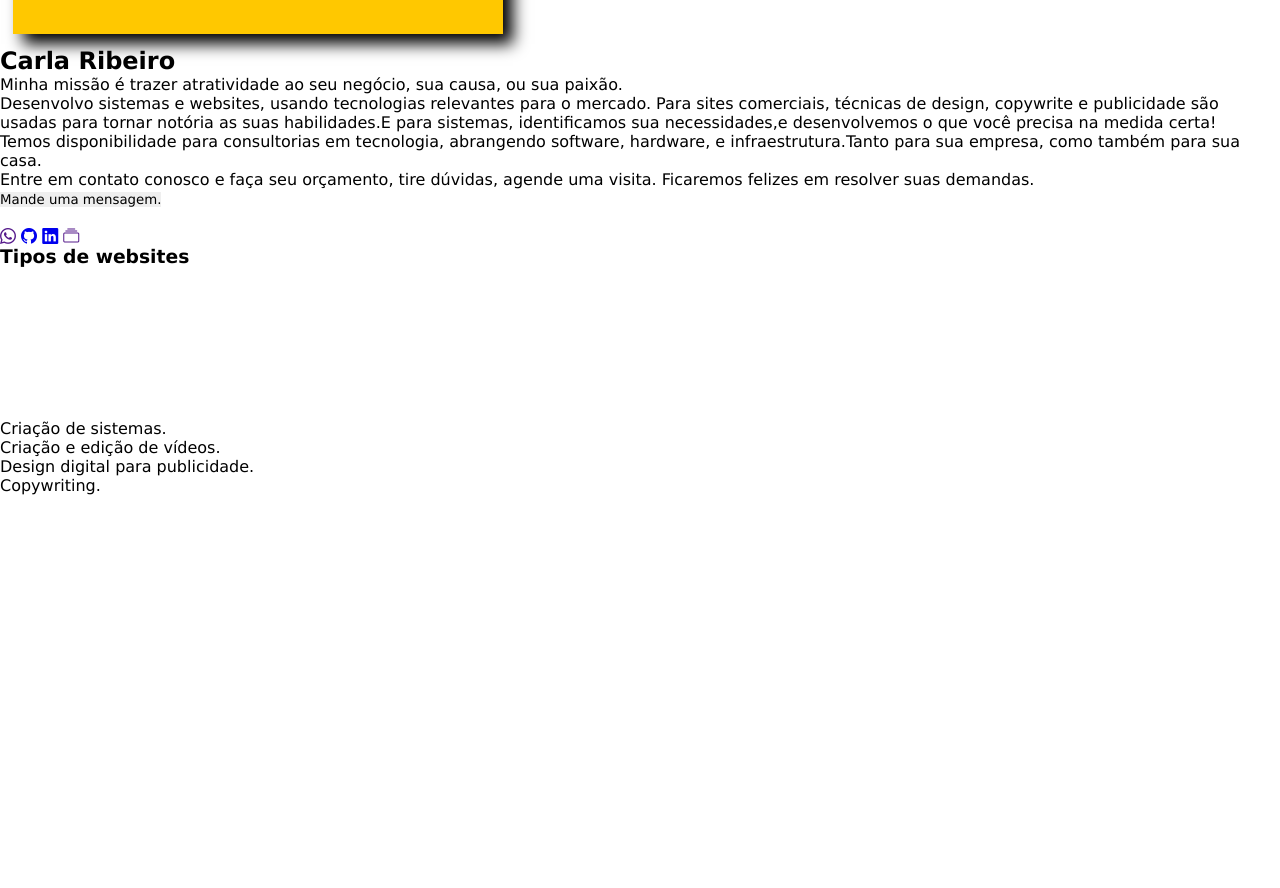
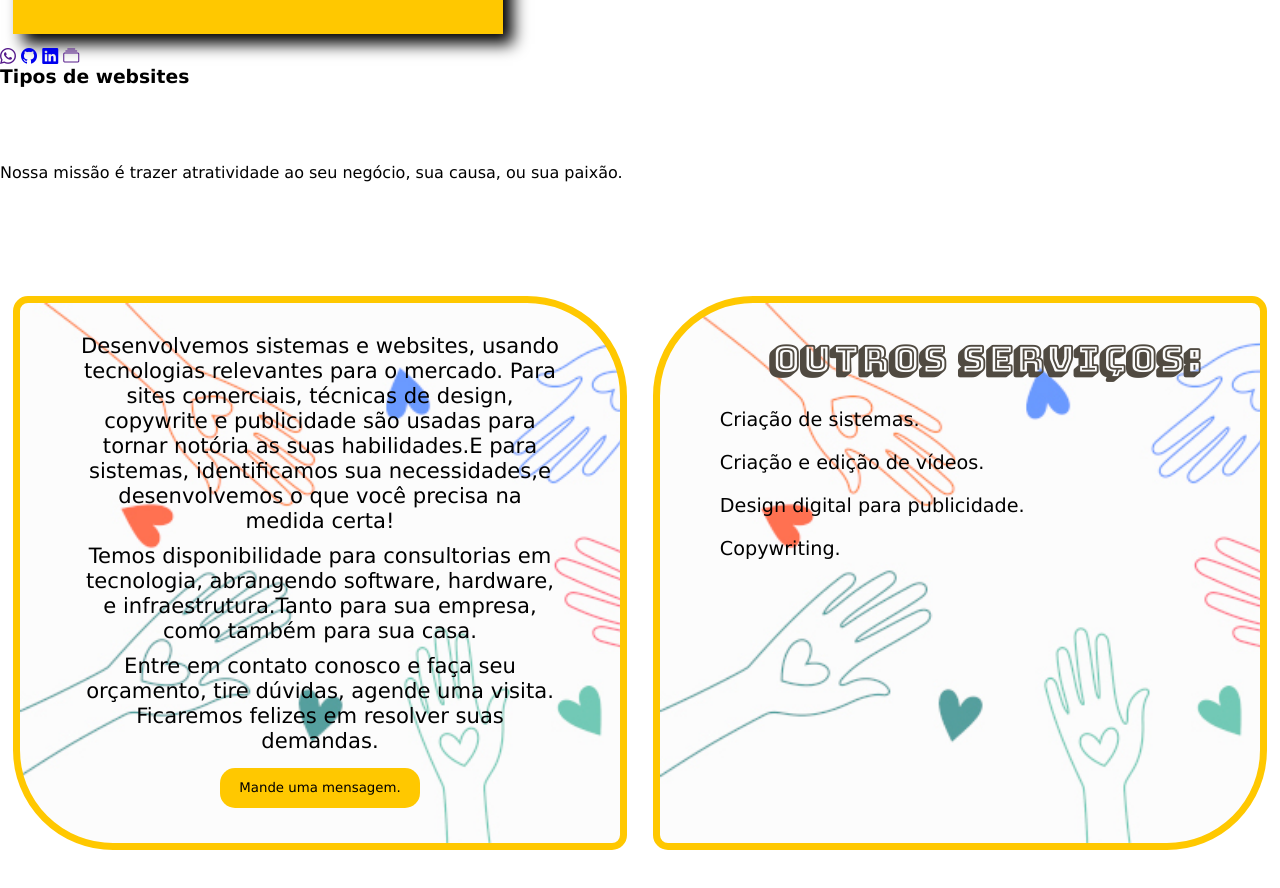
Before and after one commit to CarlaGRibeiro/alavanque, a website: page index.html in a window 1280 px wide. Shown: the part 814-1702 px from the top of the page. Before the commit the page ends 1309 px from the top, so only its background shows below. Drawn offline with nearby package versions, Linux system fonts and the light colour scheme.

Commit message:
stile: sections: sobre e outros serviços.

```diff
--- a/index.html
+++ b/index.html
@@ -21,7 +21,7 @@
   <body>
     <header>
       <nav>
-        <section class="navbar" id="home">
+        <section class="navbar">
           <a href="#home">Home</a>
           <a href="#sobre">Sobre</a>
           <a href="#galery">Galeria</a>
@@ -29,7 +29,7 @@
       </nav>
     </header>
     <main>
-      <section class="reason">
+      <section class="reason" id="home">
         <div class="destaque1">
           <p id="slogan1">Construindo sites...</p>
           <h2 id="slogan2">Desenvolvendo seu negócio.</h2>
@@ -48,39 +48,12 @@
         </div>
         <div>
           <p class="slogan-response">
-            Tenha uma vitrine virtual, e dê <mark>destaque</mark> ao que te faz ser único.
+            Tenha uma vitrine virtual, e dê <mark>destaque</mark> ao que te faz
+            ser único.
           </p>
         </div>
       </section>
 
-      <section class="presentation" id="sobre">
-        <div>
-          <h1>Carla Ribeiro</h1>
-
-          <p>
-            Minha missão é trazer atratividade ao seu negócio, sua causa, ou sua
-            paixão.
-          </p>
-          <p>
-            Desenvolvo sistemas e websites, usando tecnologias relevantes para o
-            mercado. Para sites comerciais, técnicas de design, copywrite e
-            publicidade são usadas para tornar notória as suas habilidades.E
-            para sistemas, identificamos sua necessidades,e desenvolvemos o que
-            você precisa na medida certa!
-          </p>
-          <p>
-            Temos disponibilidade para consultorias em tecnologia, abrangendo
-            software, hardware, e infraestrutura.Tanto para sua empresa, como
-            também para sua casa.
-          </p>
-          <p>
-            Entre em contato conosco e faça seu orçamento, tire dúvidas, agende
-            uma visita. Ficaremos felizes em resolver suas demandas.
-          </p>
-          <button>Mande uma mensagem.</button>
-        </div>
-        <div class="profile"><img src="" alt="" /></div>
-      </section>
       <section class="social-icons">
         <a href="" target="_blank" class="ancor"
           ><i class="bi bi-whatsapp"></i
@@ -120,6 +93,10 @@
         </div>
       </section>
       <section class="galery">
+        <p>
+          Nossa missão é trazer atratividade ao seu negócio, sua causa, ou sua
+          paixão.
+        </p>
         <div class="exemple">
           <h3></h3>
           <img src="" alt="" />
@@ -137,12 +114,42 @@
           <img src="" alt="" />
         </div>
       </section>
+      <section class="final">
+        <section class="presentation" id="sobre">
+          <div class="sobre">
+            <!-- <h1>Carla Ribeiro</h1> -->
 
-      <section class="other-services">
-        <div class="service">Criação de sistemas.</div>
-        <div class="service">Criação e edição de vídeos.</div>
-        <div class="service">Design digital para publicidade.</div>
-        <div class="service">Copywriting.</div>
+            <p>
+              Desenvolvemos sistemas e websites, usando tecnologias relevantes
+              para o mercado. Para sites comerciais, técnicas de design, copywrite
+              e publicidade são usadas para tornar notória as suas habilidades.E
+              para sistemas, identificamos sua necessidades,e desenvolvemos o que
+              você precisa na medida certa!
+            </p>
+            <p>
+              Temos disponibilidade para consultorias em tecnologia, abrangendo
+              software, hardware, e infraestrutura.Tanto para sua empresa, como
+              também para sua casa.
+            </p>
+            <p>
+              Entre em contato conosco e faça seu orçamento, tire dúvidas, agende
+              uma visita. Ficaremos felizes em resolver suas demandas.
+            </p>
+            <button class="msg">Mande uma mensagem.</button>
+          </div>
+        </section>
+        <section class="other-services">
+
+          <div class="services">
+            <div class="classsub-title">
+            <h2>Outros serviços:</h2>
+          </div>
+            <div class="service">Criação de sistemas.</div>
+            <div class="service">Criação e edição de vídeos.</div>
+            <div class="service">Design digital para publicidade.</div>
+            <div class="service">Copywriting.</div>
+          </div>
+        </section>
       </section>
     </main>
     <footer></footer>
--- a/style.css
+++ b/style.css
@@ -29,6 +29,8 @@
     justify-content: center;
     align-items: center;
     gap: 50px;
+    /*     position:  fixed;
+ */
 }
 
 .navbar a {
@@ -74,6 +76,7 @@ main {
 #slogan1 {
     font-size: 1em;
     color: #FA6125;
+
 }
 
 h2 {
@@ -100,13 +103,13 @@ h2 {
     justify-content: center;
     align-items: center;
     margin: 1%;
-/*     border: 1px solid blue;
+    /*     border: 1px solid blue;
  */
 }
 
 .slogans {
     padding: 2%;
-    width:40%;
+    width: 40%;
     height: 50vh;
     background-color: var(--corFundoA);
     box-shadow: 10px 10px 15px black;
@@ -120,7 +123,7 @@ h2 {
 
 .slogan-comp {
     padding: 5%;
-    width:80%;
+    width: 80%;
     height: 90px;
     color: black;
     font-size: 2em;
@@ -147,3 +150,82 @@ h2 {
 }
 
 /*iniciando o sobre*/
+
+.final {
+    display: flex;
+    flex-direction: row;
+
+}
+
+.presentation {
+    background-image: url("./images/edition/union.jpg");
+    background-repeat: no-repeat;
+    background-size: cover;
+    width: 50%;
+    height: 100%;
+    margin: 3% 1%;
+    display: flex;
+    flex-direction: column;
+    justify-content: center;
+    align-items: center;
+    border: 7px solid var(--corFundoA);
+    border-radius: 15px 100px 15px 100px;
+    font-size: 1.1em;
+    font-weight: 4500;
+}
+
+.sobre {
+    width: 80%;
+    margin: 5% 0;
+    font-size: 1.2em;
+    text-align: center;
+    display: flex;
+    flex-direction: column;
+    justify-content: center;
+    align-items: center;
+    gap: 10px;
+}
+
+.msg {
+    background-color: var(--corFundoA);
+    width: 200px;
+    height: 40px;
+    margin: 1%;
+    border: 10px solid var(--corFonte-);
+    border-radius: 15px;
+}
+
+.other-services {
+    background-image: url("./images/edition/union.jpg");
+    background-repeat: no-repeat;
+    background-size: cover;
+    width: 50%;
+    margin: 3% 1%;
+    display: flex;
+    flex-direction: column;
+    justify-content: flex-start;
+    align-items: center;
+    border: 7px solid var(--corFundoA);
+    border-radius: 100px 15px 100px 15px;
+    font-weight: 400;
+    text-align: center;
+
+}
+
+.other-services h2 {
+    font-weight: 600;
+
+}
+
+.services {
+    width: 80%;
+    margin: 5% 0;
+    font-size: 1.2em;
+    text-align: left;
+    display: flex;
+    flex-direction: column;
+    align-items: left;
+    gap: 20px;
+}
+
+/*sobre finalizado/ outros serviços*/
```
Also changed, not shown: images/edition/union.jpg (added), 1 other file.
